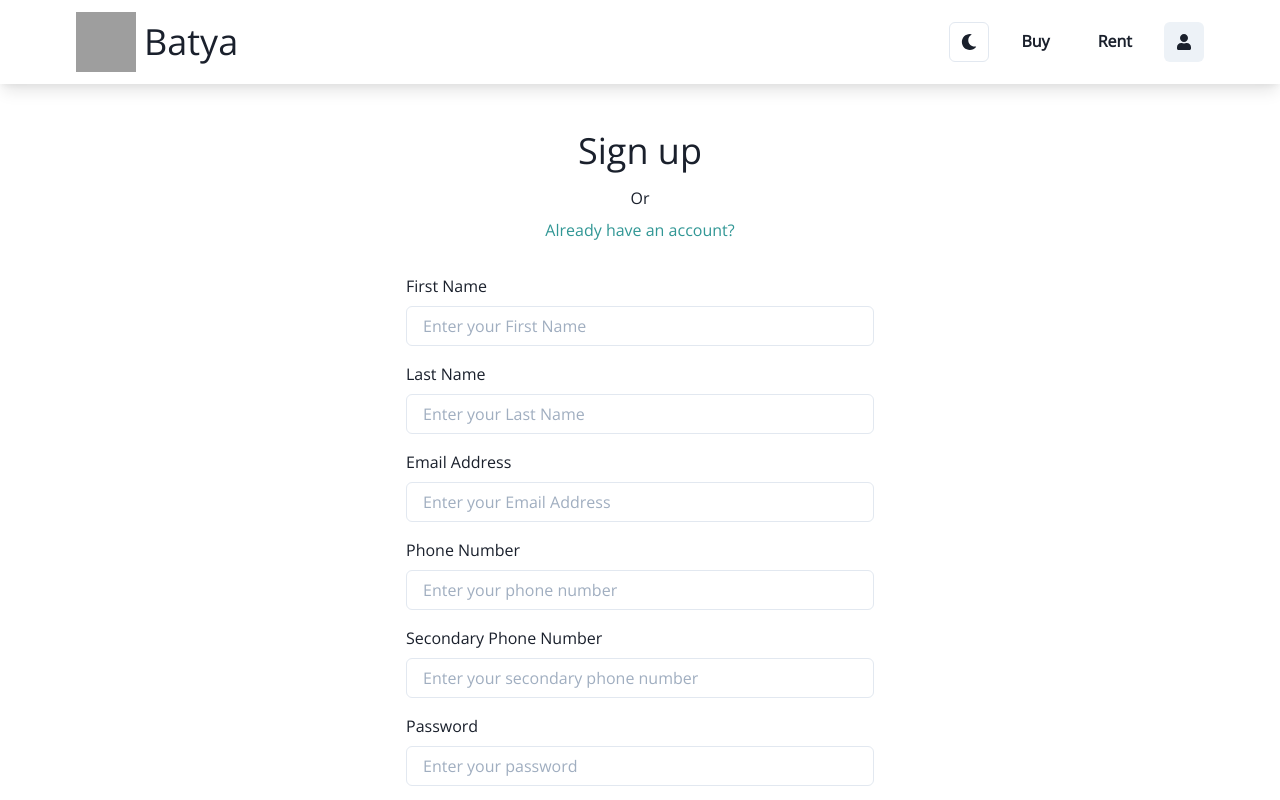
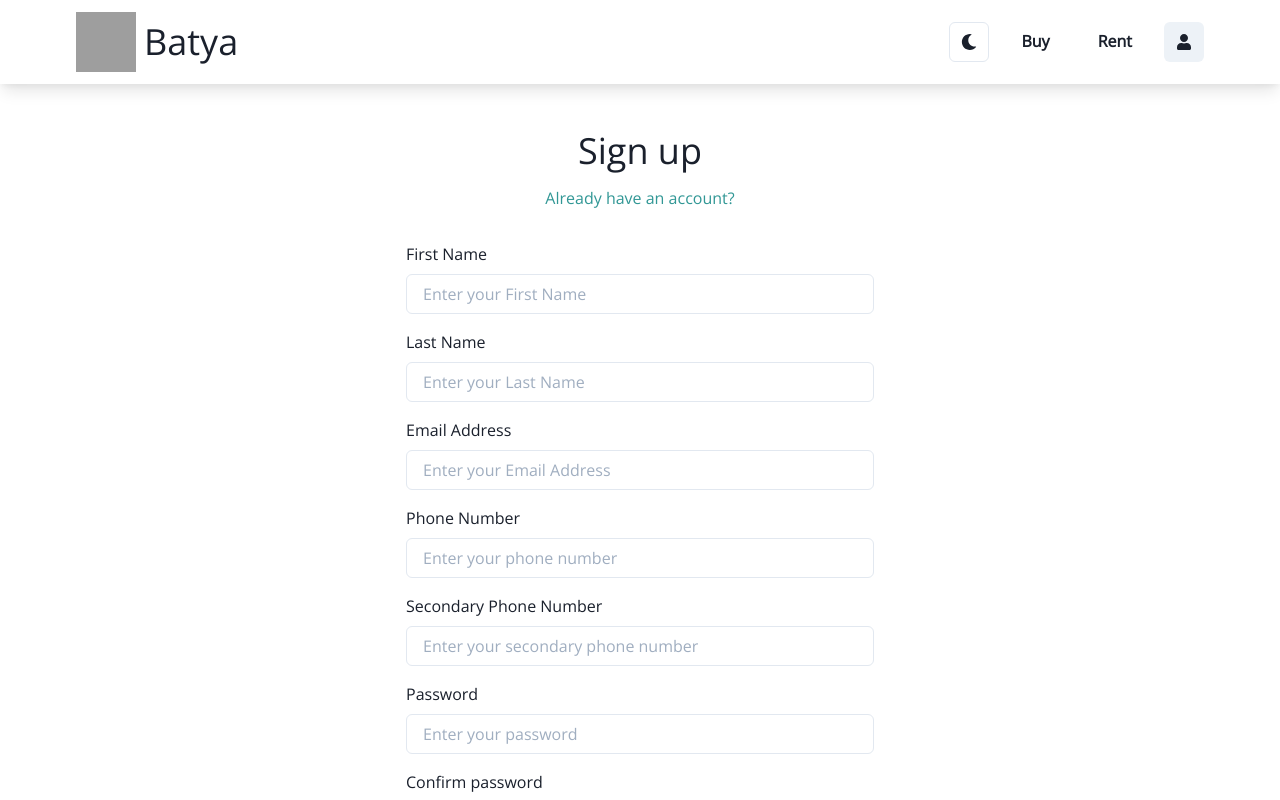
Before and after one commit to idanama/batya, a Next.js app: page /signup in a window 1280 px wide. Shown: the top 800 px of the page. Built offline with nearby package versions, Linux system fonts and the light colour scheme; no server answers; grey boxes are pictures that could not be loaded.

Commit message:
fixed title alignment

```diff
--- a/components/Signup.jsx
+++ b/components/Signup.jsx
@@ -16,7 +16,7 @@ const VARIANT_COLOR = 'teal';
 
 const SignUp = ({ logo = true }) => (
   <Flex width="full" align="center" justifyContent="center">
-    <Box px={2} width="full" maxWidth="500px" textAlign="center">
+    <Box px={2} width="full" maxWidth="500px">
       <Box p={2}>
         <SignUpHeader logo={logo} />
         <SignUpForm />
@@ -28,9 +28,8 @@ const SignUp = ({ logo = true }) => (
 const SignUpHeader = ({ logo }) => (
   <>
     <Center>{logo && <Logo />}</Center>
-    <VStack my={8} textAlign="left">
+    <VStack my={8} textAlign="left" alignItems={logo ? 'flex-start' : 'center'}>
       <Text fontSize="4xl">Sign up</Text>
-      <Text>Or</Text>
       <Link href="/login">
         <a>
           <Text color={`${VARIANT_COLOR}.500`}>Already have an account?</Text>
```
